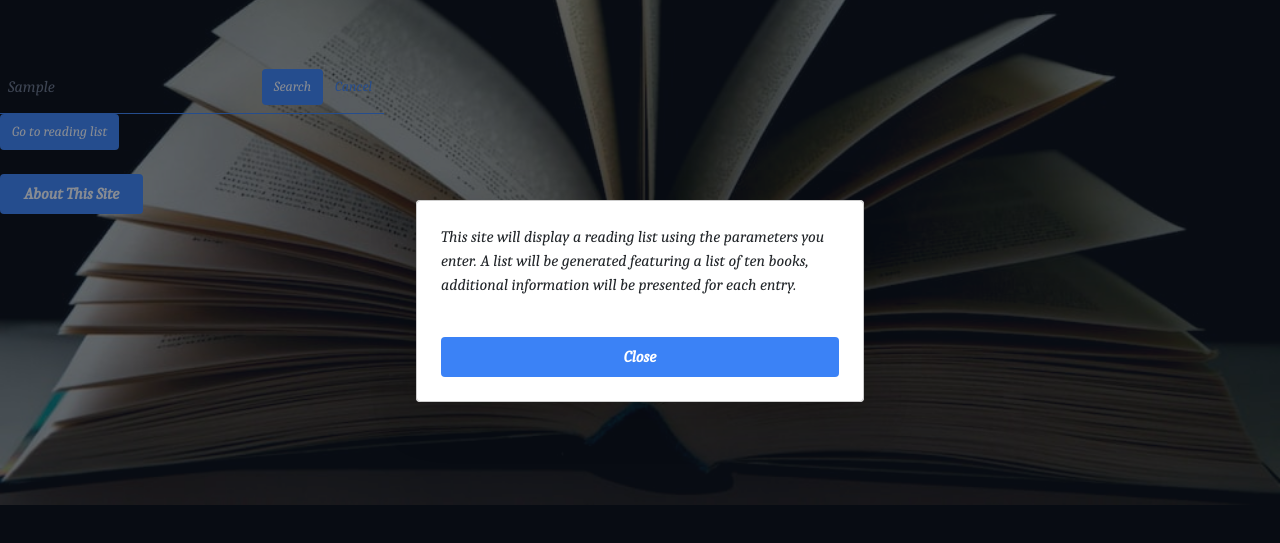
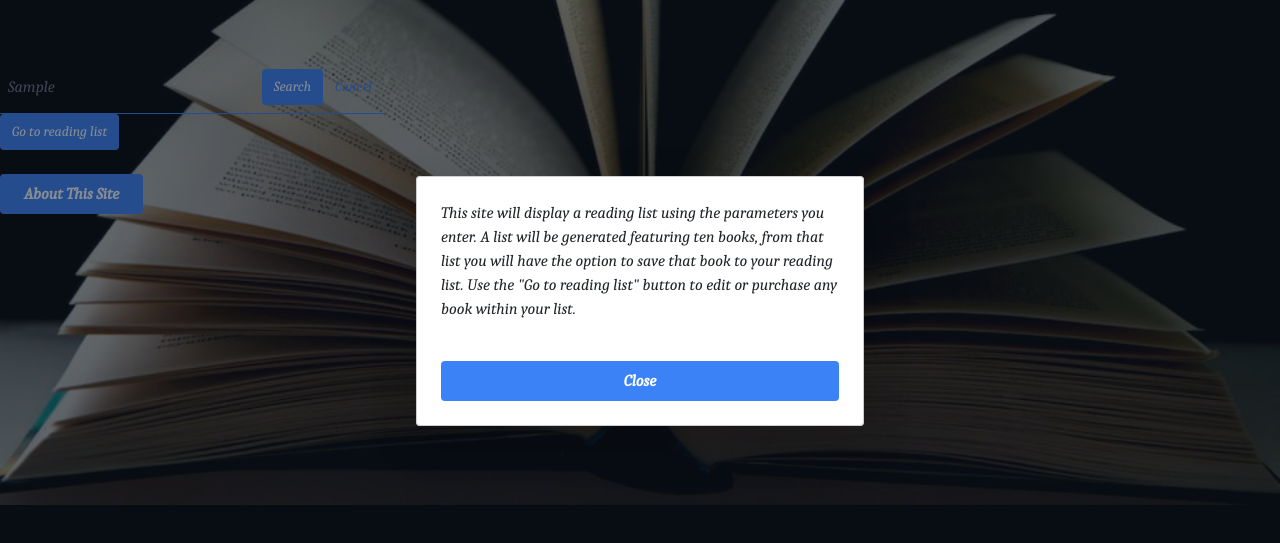
Before and after one commit to Matt11Moriarty/reading-list, a plain HTML site: page index.html in a window 1280 px wide. Both pictures are taken after typing "Sample" into the empty fields and a click on the button "About This Site". Shown: the part 99-642 px from the top of the page. Drawn offline with nearby package versions, Linux system fonts and the light colour scheme; no server answers.

Commit message:
updated modal wording

```diff
--- a/index.html
+++ b/index.html
@@ -91,7 +91,9 @@
         <div class="modal-container bg-white w-11/12 md:max-w-md mx-auto rounded shadow-lg z-50 overflow-y-auto">
             <div class="modal-content py-4 text-left px-6">
                 <!-- Modal content goes here -->
-                <p>This site will display a reading list using the parameters you enter. A list will be generated featuring a list of ten books, additional information will be presented for each entry. </p>
+                <p> This site will display a reading list using the parameters you enter. A list will be generated featuring ten books, from that list you will have the option to save that book to your reading list.
+                    Use the "Go to reading list" button to edit or purchase any book within your list.
+                </p>
                 <button class="mt-4 bg-blue-500 hover:bg-blue-700 text-white font-bold py-2 px-4 rounded focus:outline-none focus:shadow-outline" id="close-modal">Close</button>
 
                 <script>
```
